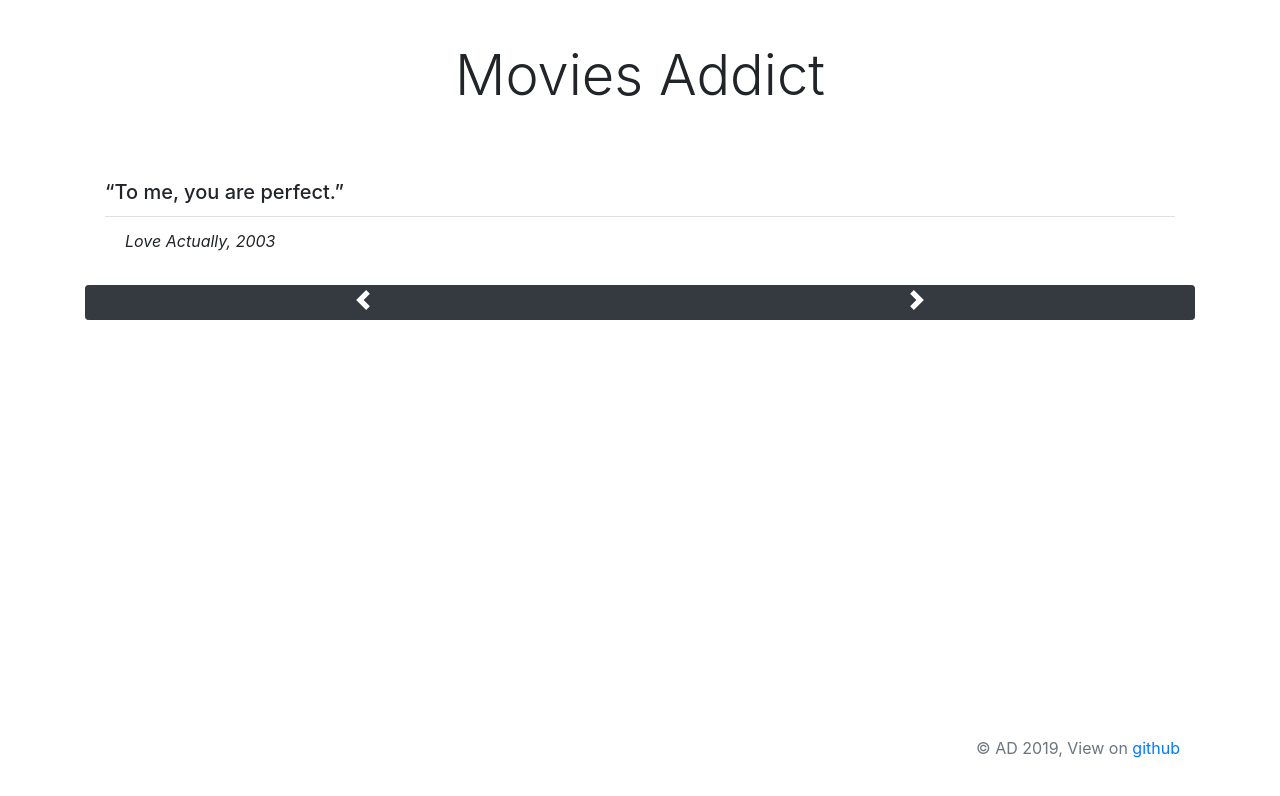
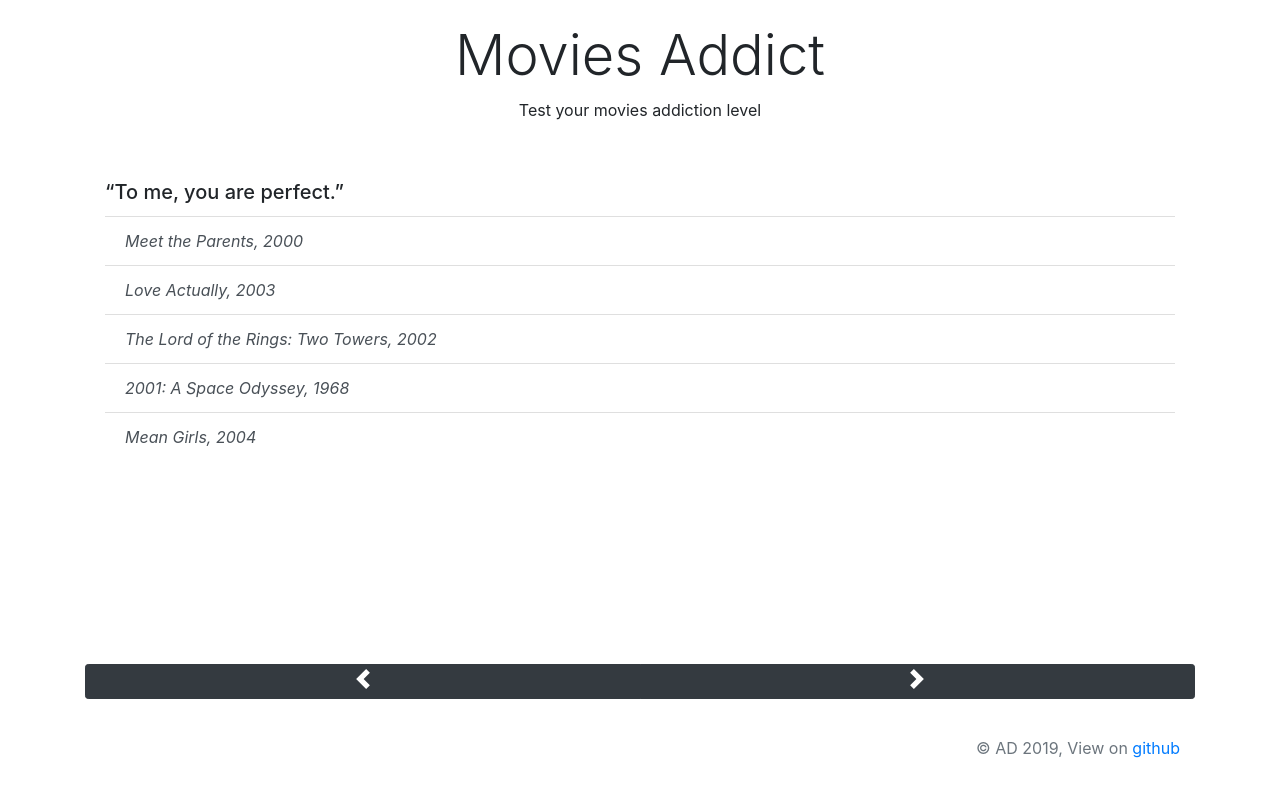
Before and after one commit to AlaaDesouky/movies_addict, a Next.js app: page / in a window 1280 px wide. Shown: the top 796 px of the page. Built offline with nearby package versions, Linux system fonts and the light colour scheme.

Commit message:
Added random movies selectlist

```diff
--- a/src/components/App.js
+++ b/src/components/App.js
@@ -6,7 +6,10 @@ const App = () => {
   return (
     <>
       <div style={{ height: "100vh" }} className="container">
-        <Header title="Movies Addict" />
+        <Header
+          title="Movies Addict"
+          subtitle="Test your movies addiction level"
+        />
         <div style={{ height: "70%" }}>
           <Movie />
         </div>
--- a/src/components/common/Header.js
+++ b/src/components/common/Header.js
@@ -1,6 +1,6 @@
 import React from "react";
 
-const Header = ({ title }) => {
+const Header = ({ title, subtitle }) => {
   return (
     <div
       style={{ height: "20%" }}
@@ -8,6 +8,7 @@ const Header = ({ title }) => {
     >
       <div className="container">
         <h1 className="display-4">{title}</h1>
+        <p>{subtitle}</p>
       </div>
     </div>
   );
--- a/src/components/movie/Movie.js
+++ b/src/components/movie/Movie.js
@@ -2,21 +2,38 @@ import { useContext } from "react";
 import { MoviesContext } from "../../context/MoviesContextController";
 
 import NextPrevButton from "../common/NextPrevButton";
+import MoviesSelectList from "./MoviesSelectList";
 
 const Movie = () => {
-  const [currentMovie, nextMovie, prevMovie] = useContext(MoviesContext);
-  // const { movie, quote } = currentMovie;
-  console.log(currentMovie);
+  const [currentMovie, moviesList, nextMovie, prevMovie] = useContext(
+    MoviesContext
+  );
+
+  // Create a random selectlist and shuffle it
+  let shuffledMoviesList = [];
+  if (currentMovie) {
+    let currentMoviesList = [currentMovie.movie];
+    for (let i = 0; i <= 3; i++) {
+      let randomNumber = Math.floor(Math.random() * moviesList.length);
+      currentMoviesList = [...currentMoviesList, moviesList[randomNumber]];
+    }
+    shuffledMoviesList = currentMoviesList.sort(() => Math.random() - 0.5);
+  }
+
   return (
     <>
       {currentMovie && (
-        <div className="card-body">
+        <div style={{ height: "90%" }} className="card-body">
           <h5 className="card-title">{currentMovie.quote}</h5>
-          <ul className="list-group list-group-flush">
-            <li className="list-group-item d-flex justify-content-between align-items-center">
-              <em>{currentMovie.movie}</em>
-            </li>
-          </ul>
+          <div className="list-group list-group-flush">
+            {shuffledMoviesList.map((movie, index) => (
+              <MoviesSelectList
+                key={index}
+                movie={movie}
+                nextMovie={nextMovie}
+              />
+            ))}
+          </div>
         </div>
       )}
       <NextPrevButton nextMovie={nextMovie} prevMovie={prevMovie} />
--- /dev/null
+++ b/src/components/movie/MoviesSelectList.js
@@ -0,0 +1,12 @@
+const MoviesSelectList = ({ movie, nextMovie }) => {
+  return (
+    <button
+      className="list-group-item list-group-item-action d-flex justify-content-between align-items-center"
+      onClick={nextMovie}
+    >
+      <em>{movie}</em>
+    </button>
+  );
+};
+
+export default MoviesSelectList;
--- a/src/context/MoviesContextController.js
+++ b/src/context/MoviesContextController.js
@@ -1,17 +1,20 @@
 import React, { useState, useEffect } from "react";
-import { getRandomMovies } from "./_getRandomMovies";
+import { getRandomMovies, getRandomMoviesList } from "./_getRandomMovies";
 
 // Creat context
 export const MoviesContext = React.createContext();
 
 export const ContextController = ({ children }) => {
   const [movies, setMovies] = useState([]);
+  const [moviesList, setMoviesList] = useState([]);
   const [currentMovie, setCurrentMovie] = useState([]);
   const [step, setStep] = useState(0);
 
   useEffect(() => {
-    let currentMovies = getRandomMovies();
+    let currentMovies = getRandomMovies(10);
+    let currentMoviesList = getRandomMoviesList(60);
     setMovies(currentMovies);
+    setMoviesList(currentMoviesList);
   }, []);
 
   useEffect(() => {
@@ -29,13 +32,17 @@ export const ContextController = ({ children }) => {
   };
 
   const prevMovie = () => {
-    if (step >= 0) {
+    if (step > 0) {
       setStep(step - 1);
+    } else {
+      setStep(0);
     }
   };
 
   return (
-    <MoviesContext.Provider value={[currentMovie, nextMovie, prevMovie]}>
+    <MoviesContext.Provider
+      value={[currentMovie, moviesList, nextMovie, prevMovie]}
+    >
       {children}
     </MoviesContext.Provider>
   );
--- a/src/context/_getRandomMovies.js
+++ b/src/context/_getRandomMovies.js
@@ -1,11 +1,21 @@
 import { movies } from "../db/moviesdb.json";
 
-export const getRandomMovies = () => {
+export const getRandomMovies = num => {
   let randomNumber;
   let selectedMovies = [];
-  for (let i = 0; i < 20; i++) {
+  for (let i = 0; i < num; i++) {
     randomNumber = Math.floor(Math.random() * movies.length);
     selectedMovies = [...selectedMovies, movies[randomNumber]];
   }
   return selectedMovies;
 };
+
+export const getRandomMoviesList = num => {
+  let randomNumber;
+  let moviesList = [];
+  for (let i = 0; i < num; i++) {
+    randomNumber = Math.floor(Math.random() * movies.length);
+    moviesList = [...moviesList, movies[randomNumber].movie];
+  }
+  return moviesList;
+};
```
